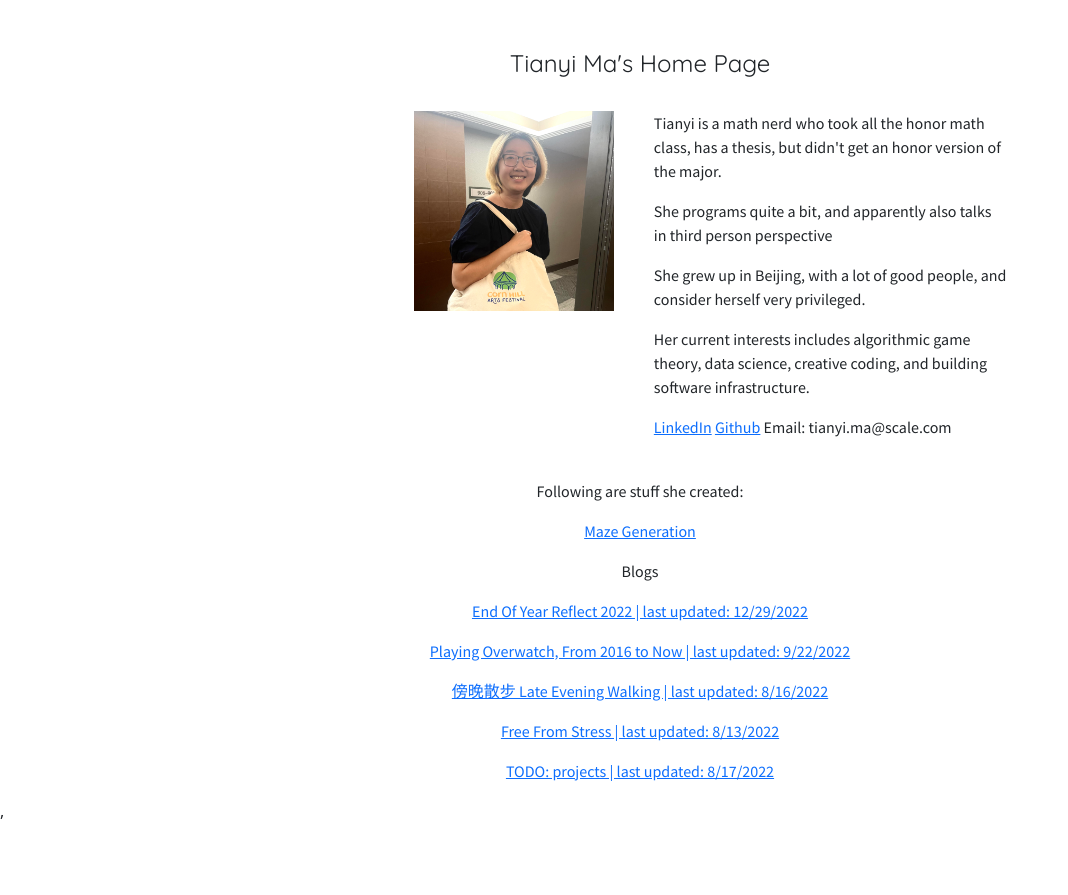
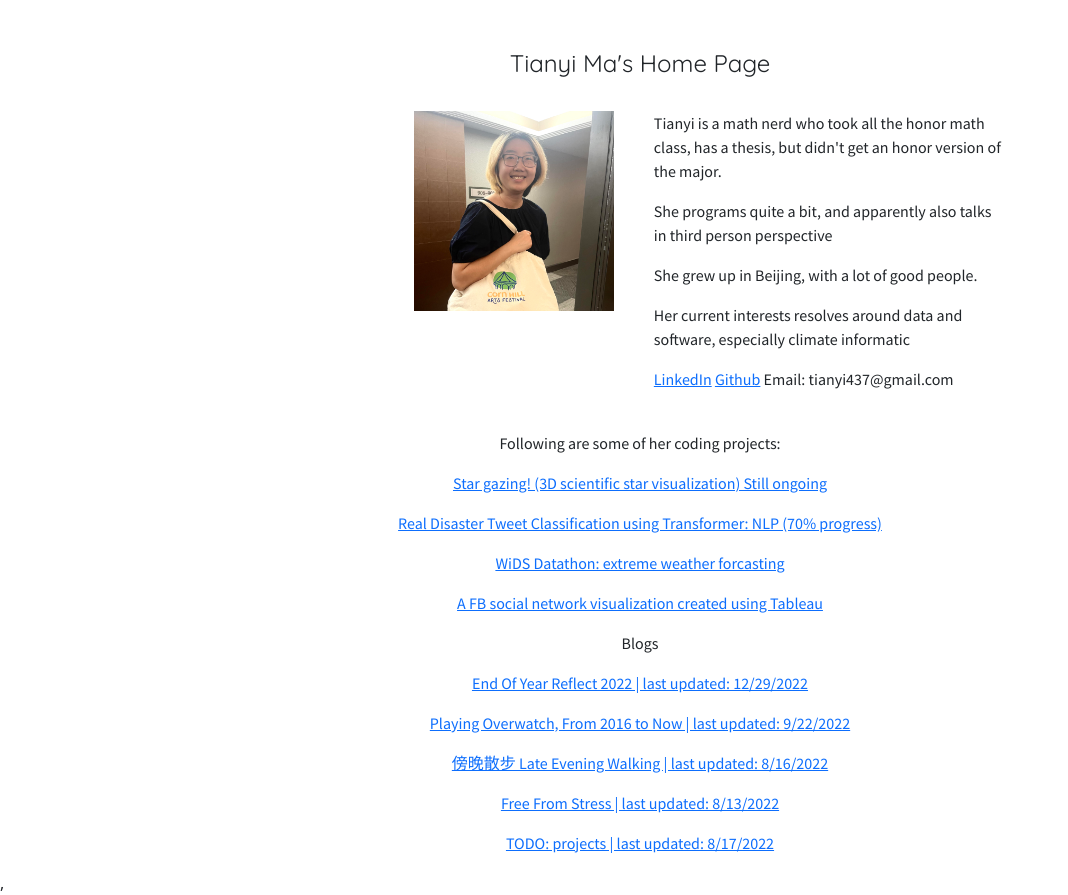
Before and after one commit to tianyimasf/home, a React (Create React App) app in the folder frontend/: page / in a window 1280 px wide. Shown: the whole page, without its empty margins (0-1068 px from the left). Before the commit the page ends 823 px from the top, so only its background shows below. Built offline with nearby package versions, Linux system fonts and the light colour scheme.

Commit message:
add recent progress

```diff
--- a/frontend/src/Home.tsx
+++ b/frontend/src/Home.tsx
@@ -21,27 +21,44 @@ class Home extends React.Component {
                 She programs quite a bit, and apparently also talks in third
                 person perspective
               </p>
+              <p>She grew up in Beijing, with a lot of good people.</p>
               <p>
-                She grew up in Beijing, with a lot of good people, and consider
-                herself very privileged.
-              </p>
-              <p>
-                Her current interests includes algorithmic game theory, data
-                science, creative coding, and building software infrastructure.
+                Her current interests resolves around data and software,
+                especially climate informatic
               </p>
               <p>
                 <a href="https://www.linkedin.com/in/tianyi-ma-9b2012170/">
                   LinkedIn
                 </a>{" "}
                 <a href="https://github.com/tianyimasf">Github</a> Email:
-                tianyi.ma@scale.com
+                tianyi437@gmail.com
               </p>
             </div>
           </div>
           <br></br>
-          <p className="creation">Following are stuff she created: </p>
           <p className="creation">
-            <a href="/mazegen">Maze Generation</a>
+            Following are some of her coding projects:{" "}
+          </p>
+          <p className="creation">
+            <a href="https://stargazingnight.herokuapp.com/">
+              Star gazing! (3D scientific star visualization) Still ongoing
+            </a>
+          </p>
+          <p className="creation">
+            <a href="https://www.kaggle.com/code/tianyimasf/real-disaster-tweets-prediction-with-transformer">
+              Real Disaster Tweet Classification using Transformer: NLP (70%
+              progress)
+            </a>
+          </p>
+          <p className="creation">
+            <a href="https://www.kaggle.com/code/tianyimasf/wids-datathon-tianyi-yukyung-and-irsa">
+              WiDS Datathon: extreme weather forcasting
+            </a>
+          </p>
+          <p className="creation">
+            <a href="https://github.com/tianyimasf/data-mining-specialization-uiuc/blob/main/data-viz/week3/fb_network_3000_viz.png">
+              A FB social network visualization created using Tableau
+            </a>
           </p>
           <p className="creation">Blogs</p>
           <p className="creation">
```
